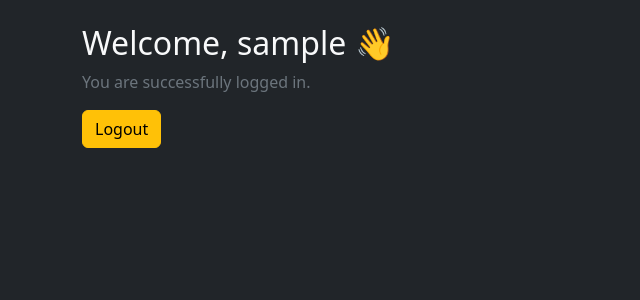
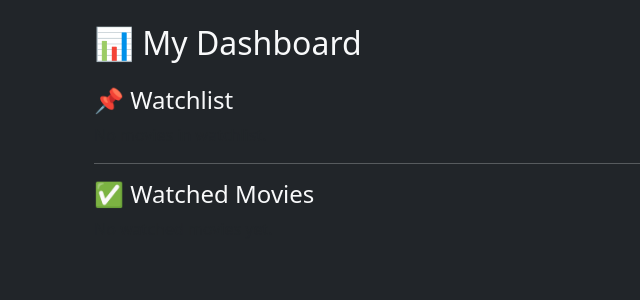
Before and after one commit to sivahkrishna/indian-movie-recommender, a Flask app: page /dashboard in a window 1280 px wide. Shown: the part 56-356 px from the top of the page, without its empty margins (0-640 px from the left). Run offline with Flask 3, Linux system fonts and the light colour scheme; a user stored in the database is signed in; tables that the repository leaves empty hold one stand-in row (values such as "Sample post"); grey boxes marked "Sample" are stand-in pictures; some libraries are stand-ins or nearby versions.

Commit message:
Added watchlist and watched movies feature with dashboard view

```diff
--- a/app.py
+++ b/app.py
@@ -71,6 +71,16 @@ class Wishlist(db.Model):
     user = db.relationship("User", backref="wishlist_items")
     movie = db.relationship("Movie")
 
+class Watchlist(db.Model):
+    id = db.Column(db.Integer, primary_key=True)
+    user_id = db.Column(db.Integer, db.ForeignKey("user.id"))
+    movie_id = db.Column(db.Integer, db.ForeignKey("movie.id"))
+    status = db.Column(db.String(20))  # "watchlist" or "watched"
+
+    user = db.relationship("User")
+    movie = db.relationship("Movie")
+
+
 class Rating(db.Model):
     id = db.Column(db.Integer, primary_key=True)
     user_id = db.Column(db.Integer, db.ForeignKey("user.id"))
@@ -89,7 +99,7 @@ def load_user(user_id):
 # ---------------- ROUTES ----------------
 @app.route("/")
 def home():
-    return render_template("home.html")
+    return render_template("login.html")
 
 # ---------- REGISTER ----------
 @app.route("/register", methods=["GET", "POST"])
@@ -358,6 +368,21 @@ def movie_detail(movie_id):
 @app.route("/dashboard")
 @login_required
 def dashboard():
+    watchlist_movies = Watchlist.query.filter_by(
+        user_id=current_user.id,
+        status="watchlist"
+    ).all()
+
+    watched_movies = Watchlist.query.filter_by(
+        user_id=current_user.id,
+        status="watched"
+    ).all()
+
+    return render_template(
+        "dashboard.html",
+        watchlist=watchlist_movies,
+        watched=watched_movies
+    )
     return render_template("dashboard.html", user=current_user)
 
 # ---------- LOGOUT ----------
@@ -456,6 +481,48 @@ def delete_movie(movie_id):
     db.session.commit()
     return redirect(url_for("admin_movies"))
 
+@app.route("/watchlist/add/<int:movie_id>")
+@login_required
+def add_to_watchlist(movie_id):
+    existing = Watchlist.query.filter_by(
+        user_id=current_user.id,
+        movie_id=movie_id
+    ).first()
+
+    if not existing:
+        w = Watchlist(
+            user_id=current_user.id,
+            movie_id=movie_id,
+            status="watchlist"
+        )
+        db.session.add(w)
+        db.session.commit()
+        flash("Added to watchlist", "success")
+
+    return redirect(url_for("movie_detail", movie_id=movie_id))
+
+@app.route("/watchlist/watched/<int:movie_id>")
+@login_required
+def mark_as_watched(movie_id):
+    entry = Watchlist.query.filter_by(
+        user_id=current_user.id,
+        movie_id=movie_id
+    ).first()
+
+    if entry:
+        entry.status = "watched"
+    else:
+        entry = Watchlist(
+            user_id=current_user.id,
+            movie_id=movie_id,
+            status="watched"
+        )
+        db.session.add(entry)
+
+    db.session.commit()
+    flash("Marked as watched", "success")
+    return redirect(url_for("movie_detail", movie_id=movie_id))
+
 
 if __name__ == "__main__":
     with app.app_context():
--- a/templates/dashboard.html
+++ b/templates/dashboard.html
@@ -1,12 +1,57 @@
 {% extends "base.html" %}
 {% block content %}
 
-<h2>Welcome, {{ user.username }} 👋</h2>
+<div class="container mt-4">
 
-<p class="text-secondary">
-You are successfully logged in.
-</p>
+  <h2 class="mb-4">📊 My Dashboard</h2>
 
-<a href="/logout" class="btn btn-warning">Logout</a>
+  <!-- WATCHLIST -->
+  <h4>📌 Watchlist</h4>
+  {% if watchlist %}
+    <div class="row">
+    {% for w in watchlist %}
+      <div class="col-md-3 mb-3">
+        <div class="card">
+          <img src="{{ w.movie.poster }}" class="card-img-top">
+          <div class="card-body">
+            <h6>{{ w.movie.title }}</h6>
+            <a href="/movie/{{ w.movie.id }}" class="btn btn-sm btn-primary">
+              View
+            </a>
+          </div>
+        </div>
+      </div>
+    {% endfor %}
+    </div>
+  {% else %}
+    <p class="text-muted">No movies in watchlist.</p>
+  {% endif %}
+
+  <hr>
+
+  <!-- WATCHED -->
+  <h4>✅ Watched Movies</h4>
+  {% if watched %}
+    <div class="row">
+    {% for w in watched %}
+      <div class="col-md-3 mb-3">
+        <div class="card border-success">
+          <img src="{{ w.movie.poster }}" class="card-img-top">
+          <div class="card-body">
+            <h6>{{ w.movie.title }}</h6>
+            <span class="badge bg-success">Watched</span>
+            <a href="/movie/{{ w.movie.id }}" class="btn btn-sm btn-secondary mt-1">
+              View
+            </a>
+          </div>
+        </div>
+      </div>
+    {% endfor %}
+    </div>
+  {% else %}
+    <p class="text-muted">No watched movies yet.</p>
+  {% endif %}
+
+</div>
 
 {% endblock %}
```
Also changed, not shown: templates/movie_detail.html (+13 -0 lines).
